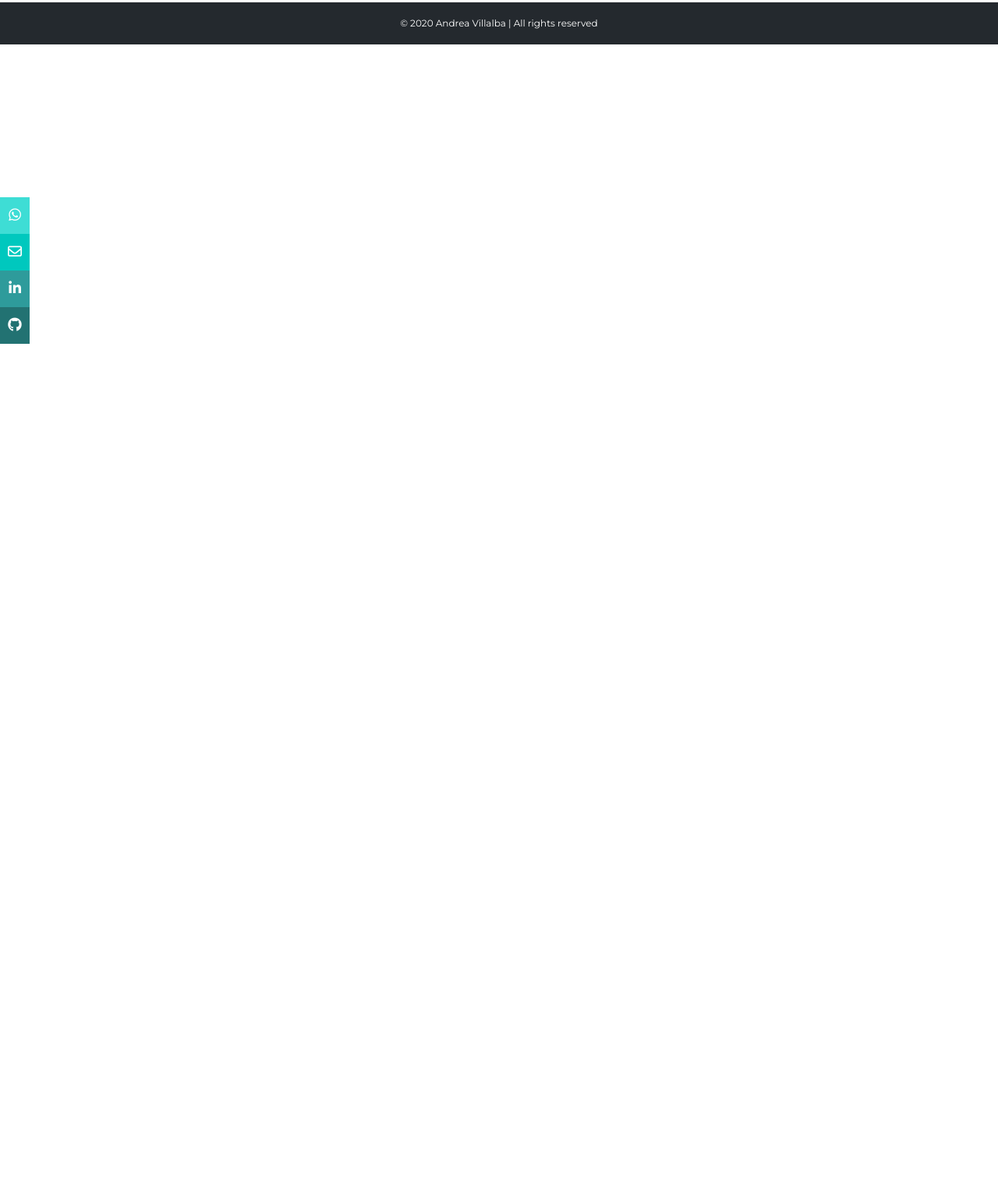
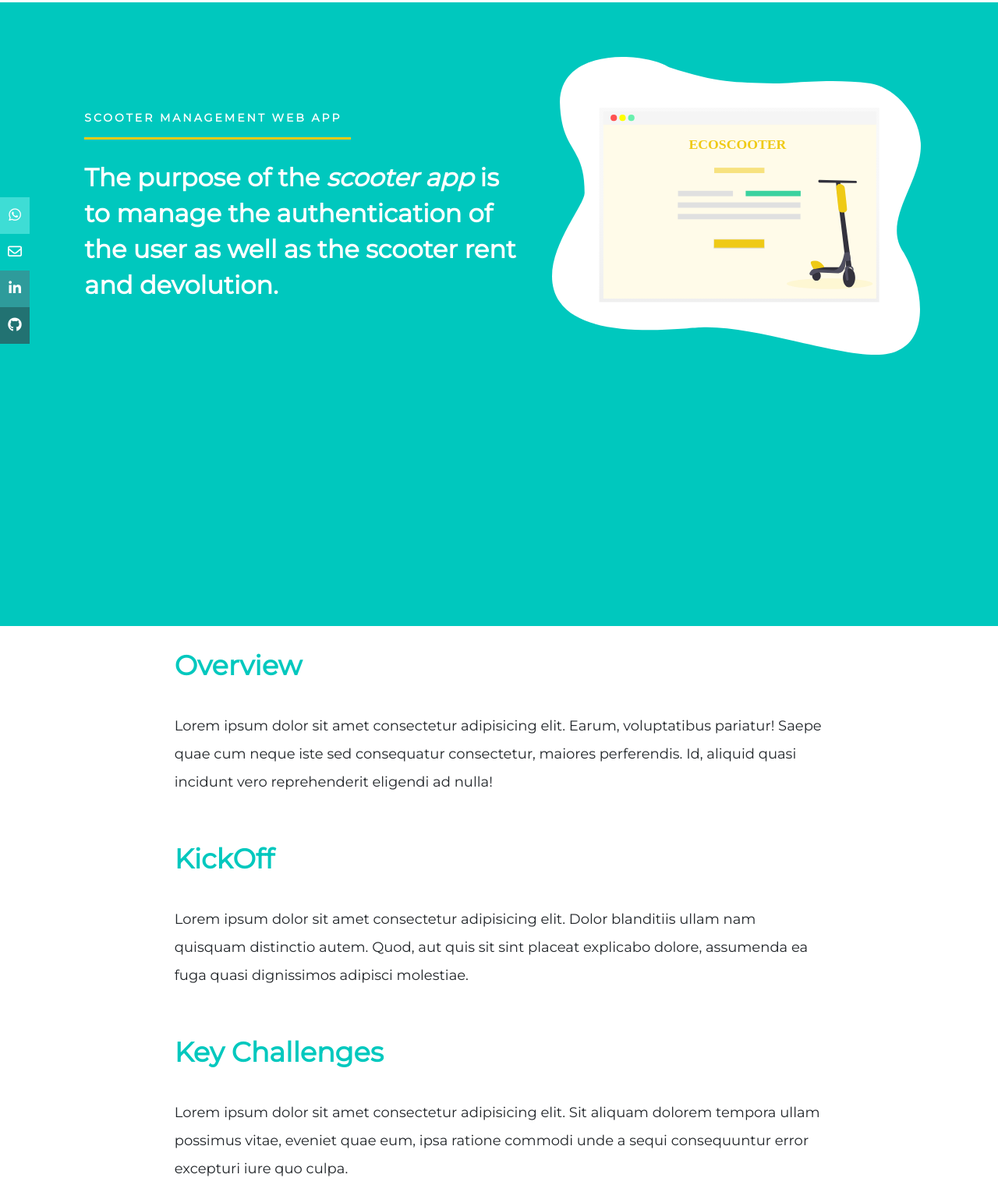
Before and after one commit to AndreaVillalba/project0, a plain HTML site: page html/project3.html in a window 1280 px wide. Shown: the part 53-1573 px from the top of the page at 78% size. Before the commit the page ends 800 px from the top, so only its background shows below. Drawn offline with nearby package versions, Linux system fonts and the light colour scheme.

Commit message:
imagen de la pagina de scoters modificada, fondo amarillo y borde blanco

```diff
--- a/html/project3.html
+++ b/html/project3.html
@@ -55,6 +55,45 @@
       </div>
 
 
+      <section id="p-intro">
+        <div class="container-fluid">
+          <div class="row justify-content-center">
+            <div class="col-md-6">
+              <div class="title">
+
+                <h1>SCOOTER MANAGEMENT WEB APP</h1>
+                <hr >
+                <h2>The purpose of the <em> scooter app</em> is to manage the authentication of the user as well as the scooter rent and devolution.</h2>
+              </div>
+
+            </div>
+            <div class="col-md-5">
+              <img src="../images/scooter1.svg" alt="">
+            </div>
+          </div>
+        </div>
+      </section>
+
+      <section id="content">
+        <div class="container">
+          <div class=" row">
+            <h3>Overview</h3>
+            <p>Lorem ipsum dolor sit amet consectetur adipisicing elit. Earum, voluptatibus pariatur! Saepe quae cum neque iste sed consequatur consectetur, maiores perferendis. Id, aliquid quasi incidunt vero reprehenderit eligendi ad nulla!</p>
+            <h3>KickOff</h3>
+            <p>Lorem ipsum dolor sit amet consectetur adipisicing elit. Dolor blanditiis ullam nam quisquam distinctio autem. Quod, aut quis sit sint placeat explicabo dolore, assumenda ea fuga quasi dignissimos adipisci molestiae.</p>
+            <h3>Key Challenges</h3>
+            <p>Lorem ipsum dolor sit amet consectetur adipisicing elit. Sit aliquam dolorem tempora ullam possimus vitae, eveniet quae eum, ipsa ratione commodi unde a sequi consequuntur error excepturi iure quo culpa.</p>
+          </div>
+        </div>
+      </section>
+
+
+
+
+
+
+
+
 
 
 
--- a/scss/styles.scss
+++ b/scss/styles.scss
@@ -60,6 +60,10 @@ h2{
 
 h5{
     font-weight: bold;
+}
+
+p{
+    font-size: 16px;
 }
 /*---------------------------------- INDEX --------------------------------------*/
 
@@ -357,6 +361,7 @@ footer{
 
      p{
          margin:30px 0;
-         line-height: 30px;
+         line-height: 36px;
+         font-size: 18px;
      }
  }
```
Also changed, not shown: html/index.html (+1 -1 lines), css/styles.css, images/scooter1.svg (added), 1 other file.
